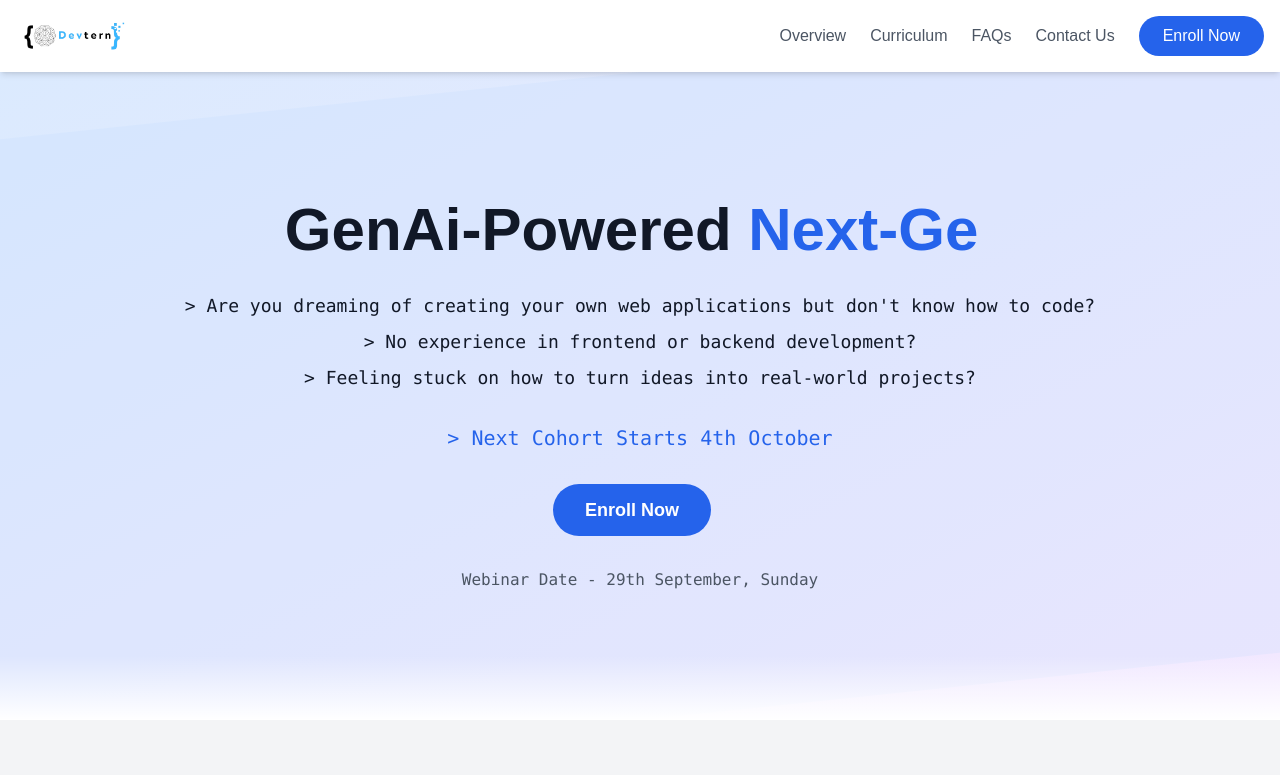
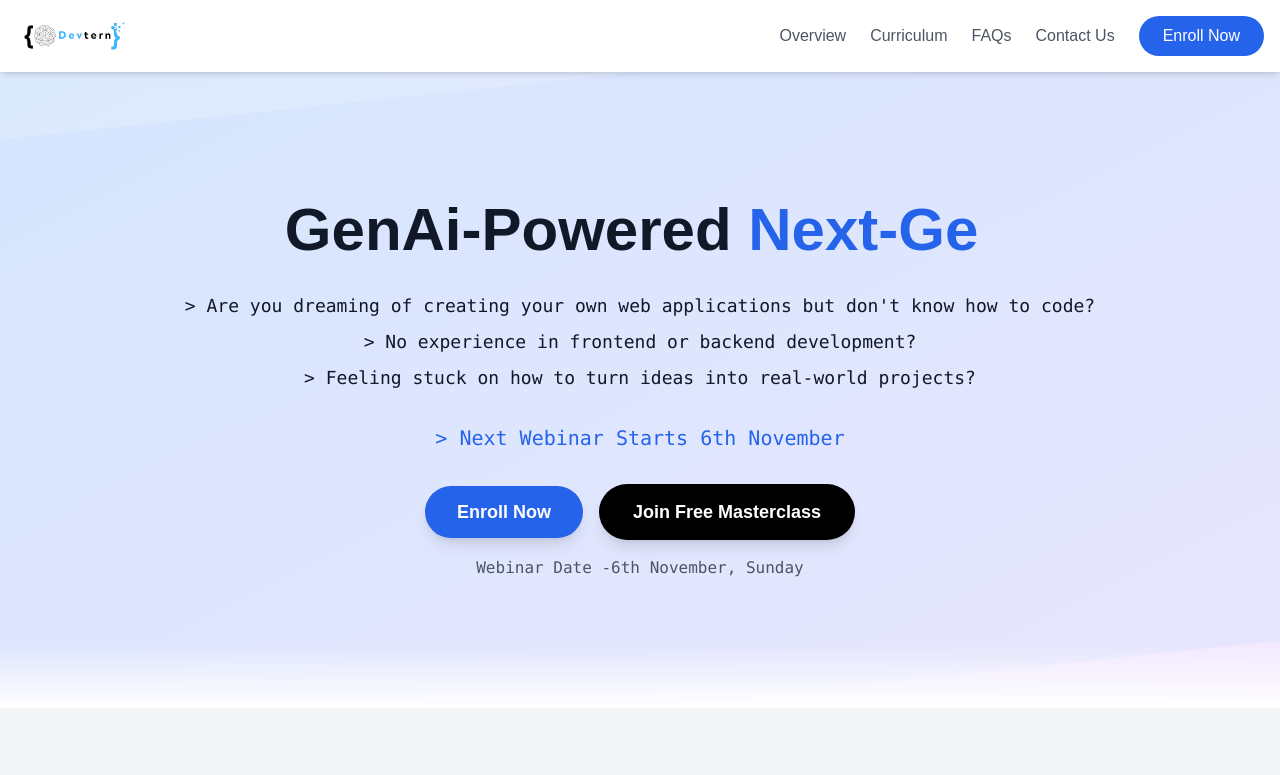
Before and after one commit to vamshichintu002/Course-Landing-Page, a Next.js app: page / in a window 1280 px wide. Shown: the top 775 px of the page. Built offline with nearby package versions, Linux system fonts and the light colour scheme.

Commit message:
Added Links

```diff
--- a/components/landing-page.tsx
+++ b/components/landing-page.tsx
@@ -244,23 +244,37 @@ export function LandingPageComponent() {
               transition={{ duration: 0.6 }}
               className="text-lg md:text-xl font-mono mb-8 text-blue-600"
             >
-              &gt; Next Cohort Starts 4th October
+              &gt; Next Webinar Starts 6th November
             </motion.p>
             <motion.div
-              variants={buttonVariants}
-              whileHover="hover"
-              whileTap="tap"
+              variants={fadeInUp}
+              transition={{ duration: 0.6 }}
+              className="flex flex-col items-center justify-center w-full max-w-md mx-auto space-y-4 sm:space-y-0 sm:flex-row sm:space-x-4"
             >
-              <button className="bg-blue-600 text-white px-6 py-2 md:px-8 md:py-3 rounded-full text-base md:text-lg font-semibold hover:bg-blue-700 transition duration-300 mb-4 mr-4" onClick={openPaymentPopup}>
-              Enroll Now
-            </button>
+              <motion.button
+                className="bg-blue-600 text-white px-8 py-3 rounded-full text-lg font-semibold hover:bg-blue-700 transition duration-300 w-full sm:w-auto shadow-lg hover:shadow-xl"
+                variants={buttonVariants}
+                whileHover="hover"
+                whileTap="tap"
+                onClick={openPaymentPopup}
+              >
+                Enroll Now
+              </motion.button>
+              <motion.button
+                className="bg-black text-white px-8 py-3 rounded-full text-lg font-semibold hover:bg-gray-800 transition duration-300 w-full sm:w-auto shadow-lg hover:shadow-xl border-2 border-transparent hover:border-blue-600"
+                variants={buttonVariants}
+                whileHover="hover"
+                whileTap="tap"
+              >
+                Join Free Masterclass
+              </motion.button>
             </motion.div>
             <motion.p
               variants={fadeInUp}
               transition={{ duration: 0.6 }}
               className="mt-4 text-sm md:text-base text-gray-600 font-mono"
             >
-              Webinar Date - 29th September, Sunday
+              Webinar Date -6th November, Sunday
             </motion.p>
           </div>
           <div className="absolute inset-0 opacity-20">
```
